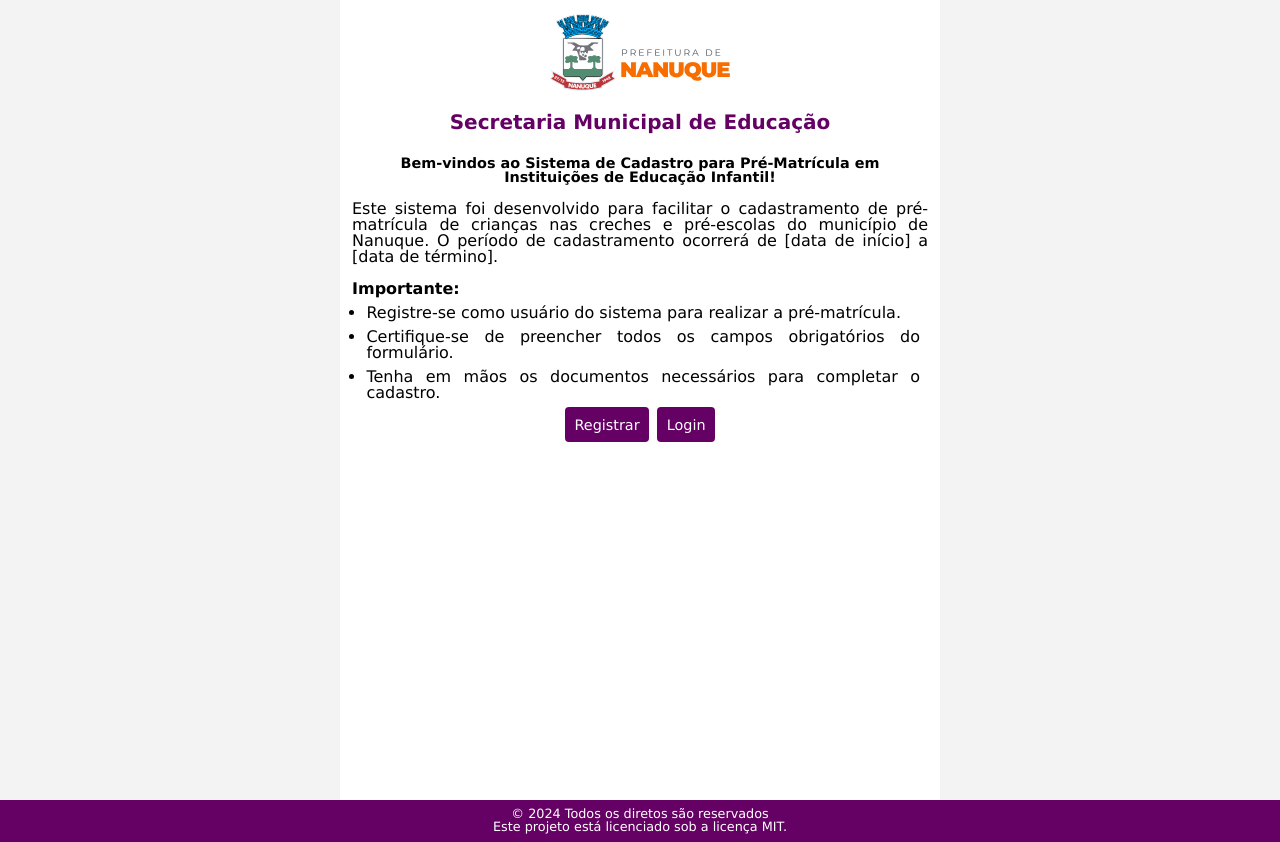
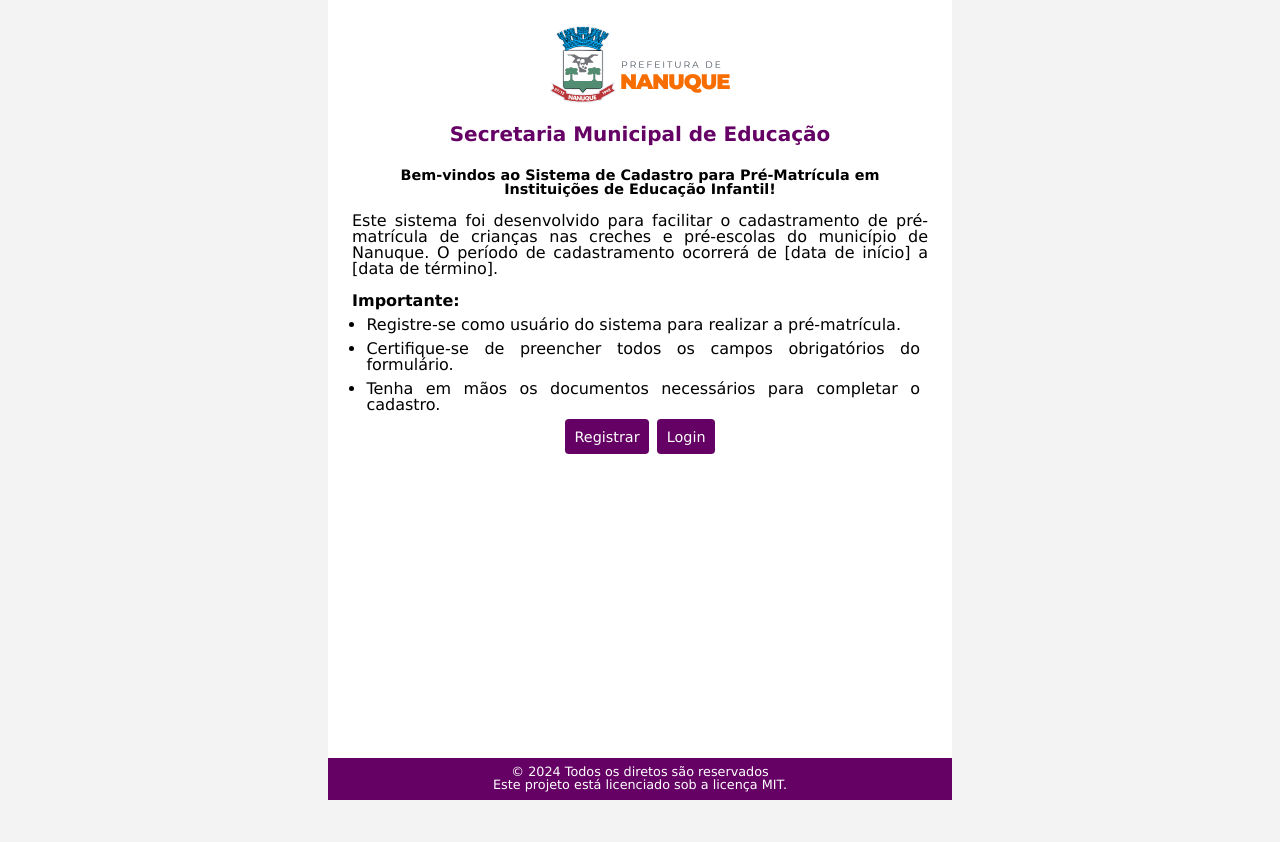
Before and after one commit to maxwelldeveloper7/vagas-creche, a Flask app: page / in a window 1280 px wide. After the commit the page ends 800 px from the top, so only its background shows below. Run offline with Flask 3, Linux system fonts and the light colour scheme.

Commit message:
refinando estilização

```diff
--- a/static/css/styles.css
+++ b/static/css/styles.css
@@ -5,18 +5,19 @@
 }
 
 /* Mobile First Styling (375px width) */
-body {
+body, html{
+    height: 100%;
+    margin: 0;
     display: flex;
     flex-direction: column;
-    min-height: 100vh;
     align-items: center;
 }
 
 .container {
-    position: relative;;
-    min-height: 100vh;
     max-width: 100vw;
     margin: 0;
+    flex: 1;
+    padding: .75rem;
 }
 
 header{
@@ -169,6 +170,8 @@ footer{
     justify-items: center;
     font-family: Verdana, Geneva, Tahoma, sans-serif;
     font-size: 0.8rem;
+    flex-shrink: 0;
+    z-index: 1;
 }
 
 footer p a{
```
